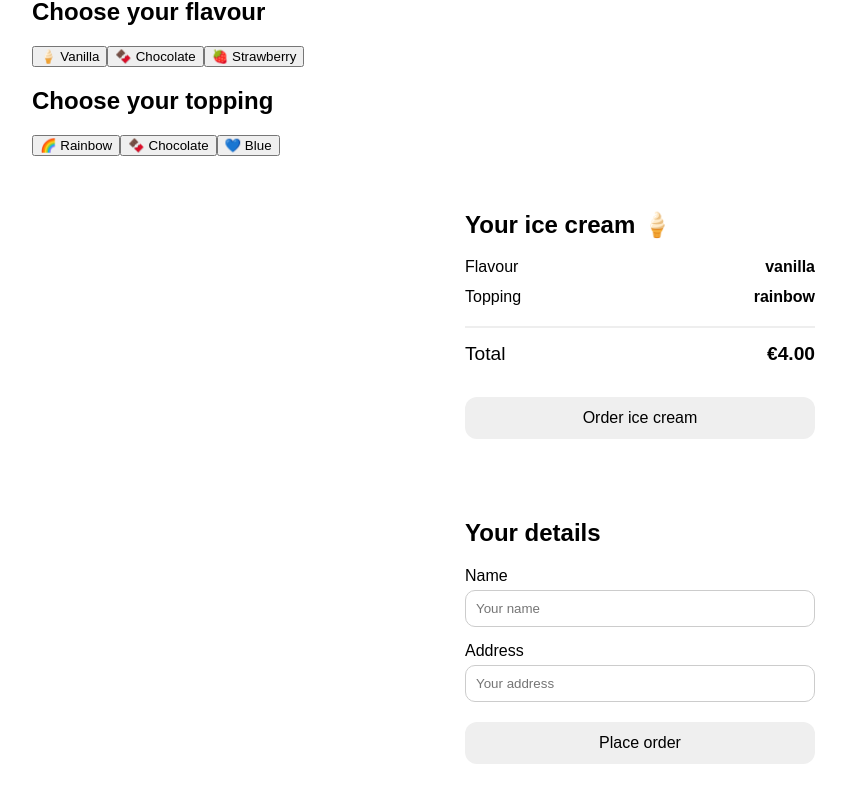
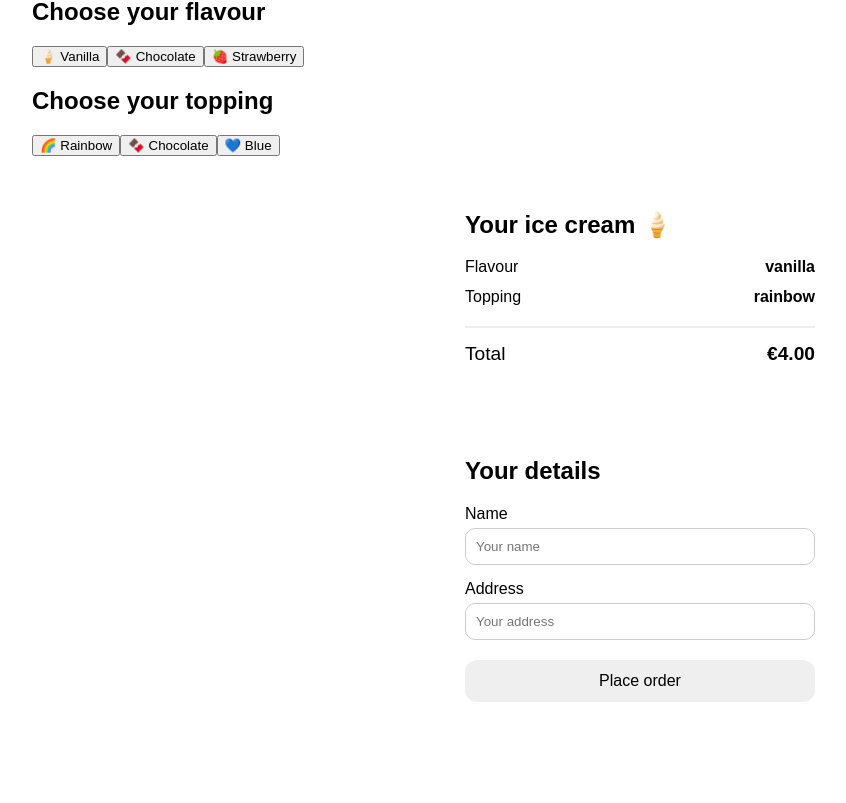
Before and after one commit to Audrey550/ben-jerrys-frontend, a Vue app: page / in a window 1280 px wide. Shown: the part 634-1437 px from the top of the page, without its empty margins (0-846 px from the left). Built offline with nearby package versions, Linux system fonts and the light colour scheme; no server answers.

Commit message:
Remove unused order button

```diff
--- a/src/App.vue
+++ b/src/App.vue
@@ -161,10 +161,6 @@ watch(selectedTopping, (newTopping) => {
               <span>Total</span>
               <strong>€{{ totalPrice.toFixed(2) }}</strong>
           </div>
-
-          <button class="order-button">
-              Order ice cream
-          </button>
       </section>
 
       <section class="customer-form">
```
